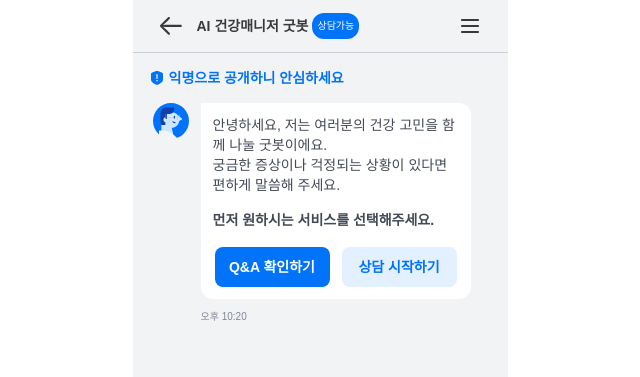
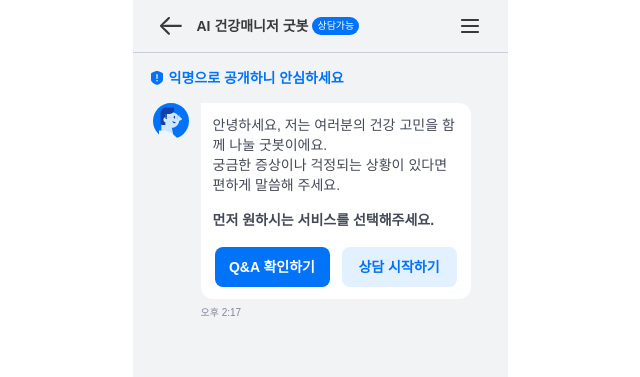
Before and after one commit to jisooooooooooo/36-COLLABORATION-WEB-GOODOC, a React (Vite) app: page / in a window 1280 px wide. Shown: the top 377 px of the page, without its empty margins (320-960 px from the left). Built offline with nearby package versions, Linux system fonts and the light colour scheme.

Commit message:
feat: 채팅 실제 시간으로 변경

```diff
--- a/src/pages/chat/components/chatBox/ChatWelcomeBox.tsx
+++ b/src/pages/chat/components/chatBox/ChatWelcomeBox.tsx
@@ -2,10 +2,24 @@ import { useEffect, useState } from 'react';
 import ChatBubbleBot from '@/pages/chat/components/chatBox/ChatBubbleBot';
 import Button from '@pages/chat/components/Button';
 
+const formatTime = (date: Date) => {
+  const hours = date.getHours();
+  const minutes = date.getMinutes();
+  const isAM = hours < 12;
+  const displayHours = hours % 12 || 12;
+  const displayMinutes = minutes.toString().padStart(2, '0');
+  const period = isAM ? '오전' : '오후';
+
+  return `${period} ${displayHours}:${displayMinutes}`;
+};
+
 const ChatWelcomeBox = () => {
   const [visible, setVisible] = useState(false);
+  const [time, setTime] = useState('');
 
   useEffect(() => {
+    setTime(formatTime(new Date()));
+
     const timer = setTimeout(() => {
       setVisible(true);
     }, 100);
@@ -36,7 +50,7 @@ const ChatWelcomeBox = () => {
             </div>
           </>
         }
-        time="오후 10:20"
+        time={time}
       />
     </div>
   );
--- a/src/shared/styles/theme.css
+++ b/src/shared/styles/theme.css
@@ -81,7 +81,7 @@
   }
 
   .body-med-10 {
-    @apply text-[10px] leading-[20px];
+    @apply text-[10px] leading-[12px];
     font-weight: 500; /* medium */
   }
 
```
